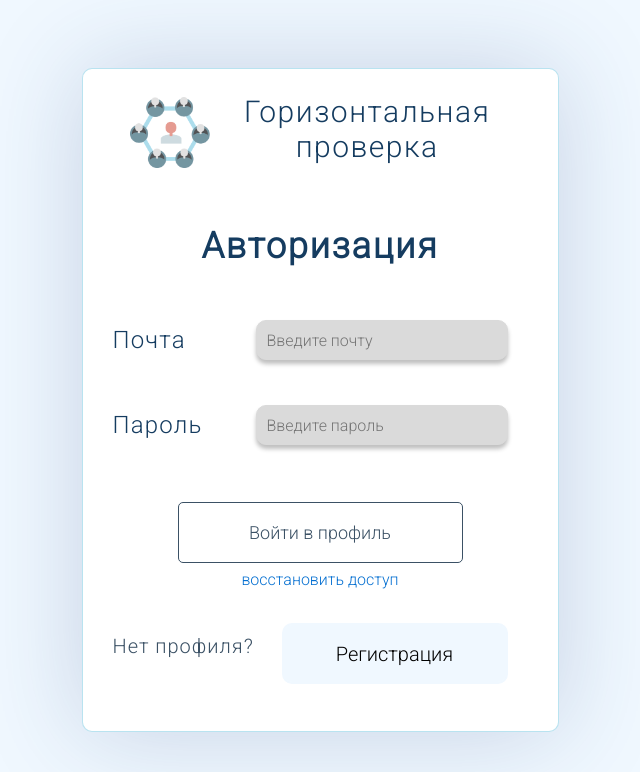
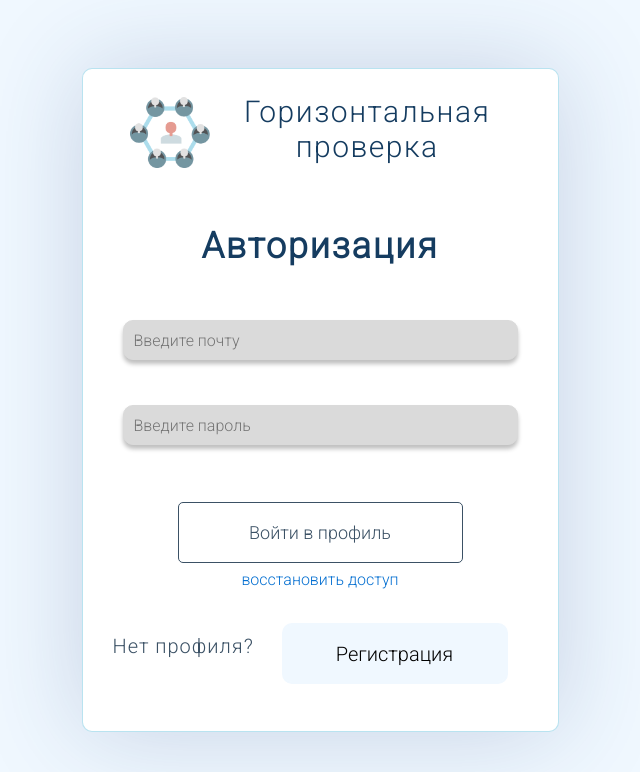
Before and after one commit to YuriSilenok/self-checking, a Flask app: page /sign-in in a window 1280 px wide. Shown: the top 772 px of the page, without its empty margins (320-960 px from the left). Run offline with Flask 2, Linux system fonts and the light colour scheme.

Commit message:
Исправлена авторизация - убраны span'ы и подкорректированны стили

```diff
--- a/static/css/main.css
+++ b/static/css/main.css
@@ -35,7 +35,7 @@
   .content form .user-details{
     display: flex;
     flex-wrap: wrap;
-    justify-content: space-between;
+    justify-content: center;
     margin: 20px 0 12px 0;
   }
  .input-box{
@@ -54,7 +54,7 @@
     color: #153C60;
   }
   .user-details .input-box input{
-    width: 252px;
+    width: 100%;
     height: 40px;
     outline: none;
     font-size: 16px;
--- a/templates/sign-in.html
+++ b/templates/sign-in.html
@@ -4,12 +4,10 @@
 <form method="POST" active="#">
     <div class="user-details">
         <div class="input-box">
-            <span class="details">Почта</span>
             <input type="email" placeholder="Введите почту" id="email" name="email" aria-describedby="email_help"
                    required>
         </div>
         <div class="input-box">
-            <span class="details">Пароль</span>
             <input type="password" placeholder="Введите пароль" required id="password1" name="password">
         </div>
     </div>
```
